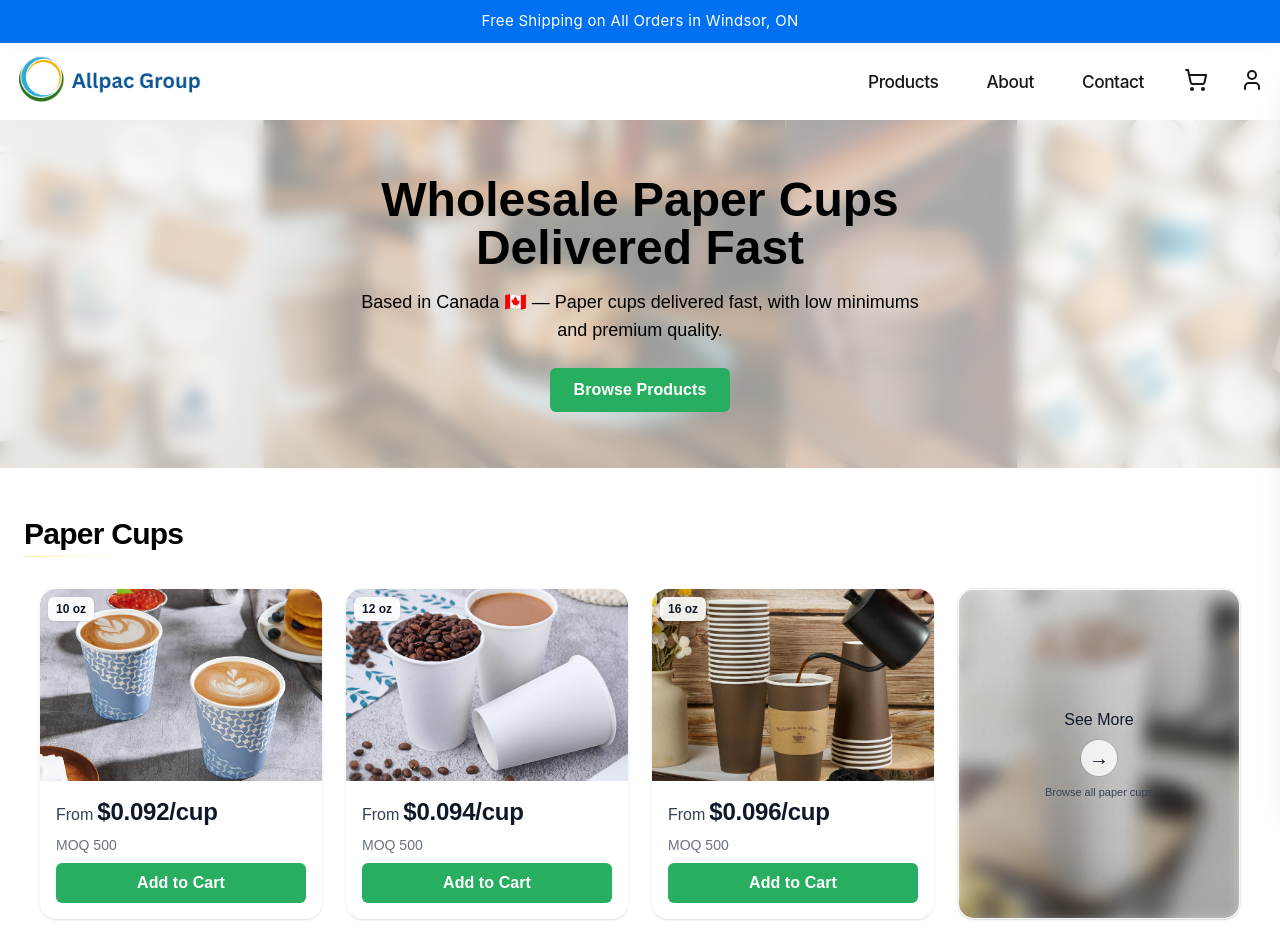
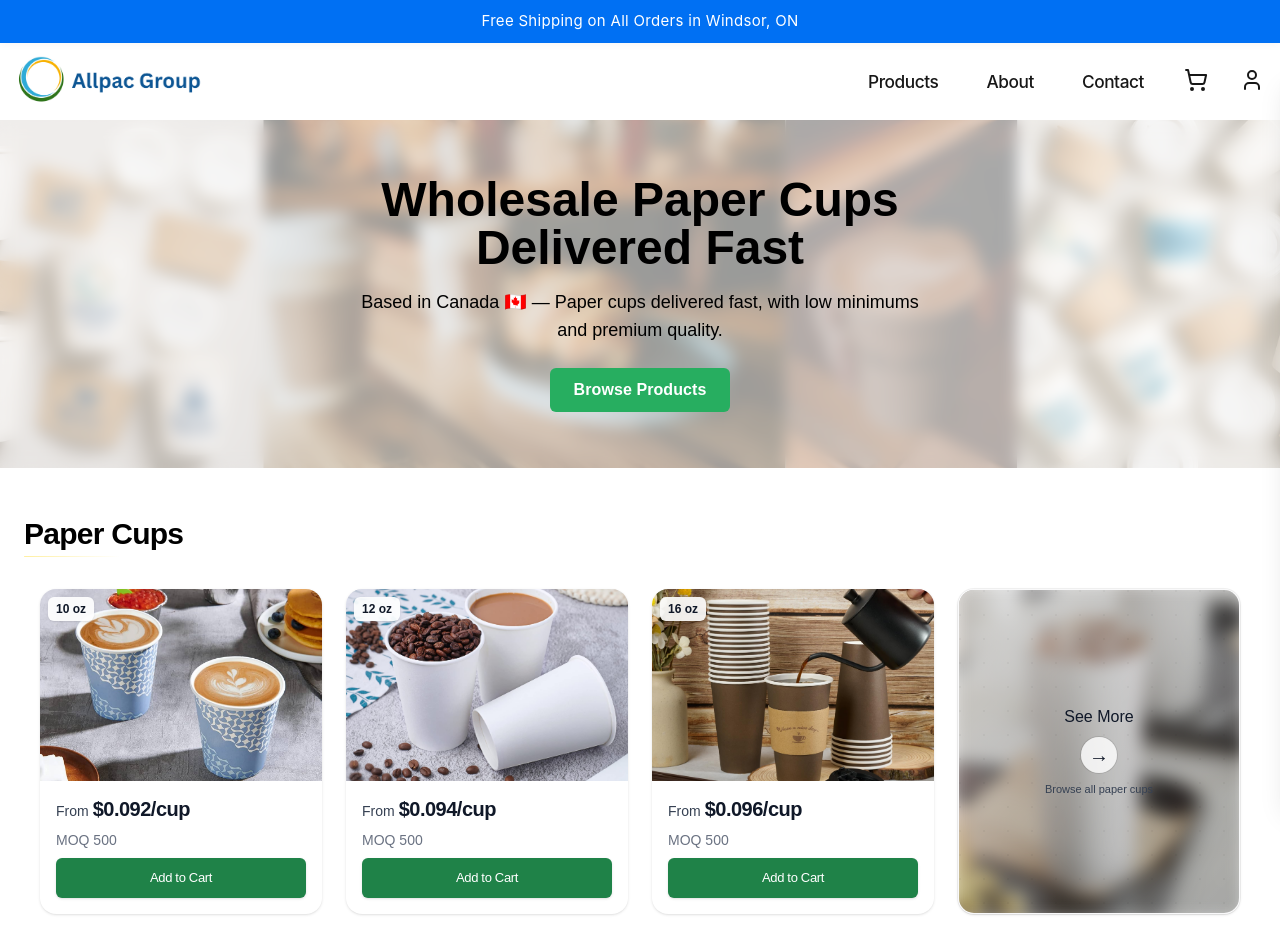
Before and after one commit to Emadedin1/allpacstore, a Next.js app: page / in a window 1280 px wide. Shown: the top 952 px of the page. Built offline with nearby package versions, Linux system fonts and the light colour scheme.

Commit message:
Update CupCard.jsx

```diff
--- a/src/components/CupCard.jsx
+++ b/src/components/CupCard.jsx
@@ -7,12 +7,10 @@ export default function CupCard({ cup }) {
   const router = useRouter();
   const { addItem, openCart } = useCart();
 
-  const MIN_QTY = 500; // MOQ
+  const MIN_QTY = 500;
   const pricePerCup = cup.priceCase / cup.qtyCase;
 
-  const goToDetails = () => {
-    router.push(`/products/${cup.slug}`);
-  };
+  const goToDetails = () => router.push(`/products/${cup.slug}`);
 
   const handleKeyDown = (e) => {
     if (e.key === "Enter" || e.key === " ") {
@@ -22,7 +20,7 @@ export default function CupCard({ cup }) {
   };
 
   const handleAddToCart = (e) => {
-    e.stopPropagation(); // prevent card navigation
+    e.stopPropagation();
     addItem(cup, MIN_QTY, null, "", null, pricePerCup);
     openCart();
   };
@@ -36,7 +34,7 @@ export default function CupCard({ cup }) {
       className="group bg-white rounded-2xl shadow-sm hover:shadow-md transition h-full flex flex-col cursor-pointer focus:outline-none focus-visible:ring-2 focus-visible:ring-black/10"
       aria-label={`${cup.size} details`}
     >
-      {/* Image with size badge */}
+      {/* Image */}
       <div className="relative w-full h-36 sm:h-44 md:h-48 bg-gray-50 rounded-t-2xl overflow-hidden">
         <img
           src={cup.image}
@@ -50,10 +48,10 @@ export default function CupCard({ cup }) {
 
       {/* Content */}
       <div className="p-3 sm:p-4 flex flex-col gap-2">
-        {/* Price line */}
+        {/* Price */}
         <div className="flex items-baseline gap-1 whitespace-nowrap">
-          <span className="text-xs text-gray-700 font-medium sm:text-base">From</span>
-          <span className="text-[15px] sm:text-2xl font-semibold leading-tight tracking-[-0.01em] text-gray-900">
+          <span className="text-xs text-gray-700 font-medium sm:text-sm">From</span>
+            <span className="text-[15px] sm:text-xl font-semibold leading-tight tracking-tight text-gray-900">
             ${pricePerCup.toFixed(3)}/cup
           </span>
         </div>
@@ -61,20 +59,27 @@ export default function CupCard({ cup }) {
         {/* MOQ */}
         <span className="text-xs sm:text-sm text-gray-500">MOQ {MIN_QTY}</span>
 
-        {/* CTA (matches homepage Browse Products) */}
+        {/* Add to Cart */}
         <button
           type="button"
           onClick={handleAddToCart}
-          className="inline-flex h-10 w-full items-center justify-center rounded-md
-                     bg-[#27AE60] text-white text-base font-semibold tracking-[0.005em]
-                     hover:bg-[#219150] active:bg-[#1A7A3C]
-                     focus:outline-none focus-visible:ring-2 focus-visible:ring-[#1A7A3C]/50
-                     transition-colors cursor-pointer"
+          className="
+            inline-flex items-center justify-center
+            rounded-md
+            bg-[#1F8248] hover:bg-[#196D3D] active:bg-[#145633]
+            text-white
+            text-[13px] font-medium tracking-tight
+            px-4 py-2 sm:px-5 sm:py-2.5
+            w-full xs:w-auto sm:self-start
+            shadow-sm hover:shadow
+            focus:outline-none focus-visible:ring-2 focus-visible:ring-[#145633] focus-visible:ring-offset-1
+            transition-colors
+          "
+          aria-label={`Add ${cup.size} cup to cart`}
         >
           Add to Cart
         </button>
 
-        {/* Hidden accessible size text */}
         <span className="sr-only">{cup.size} Cup</span>
       </div>
     </div>
```
